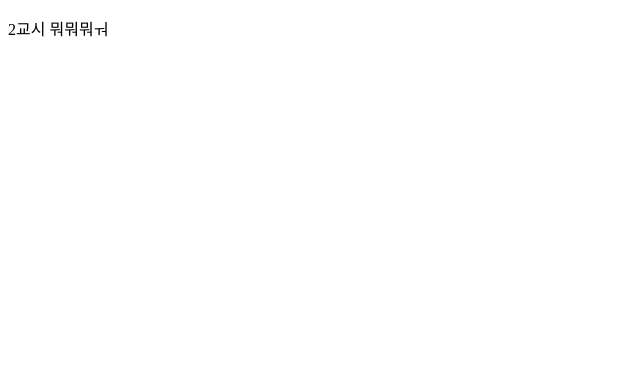
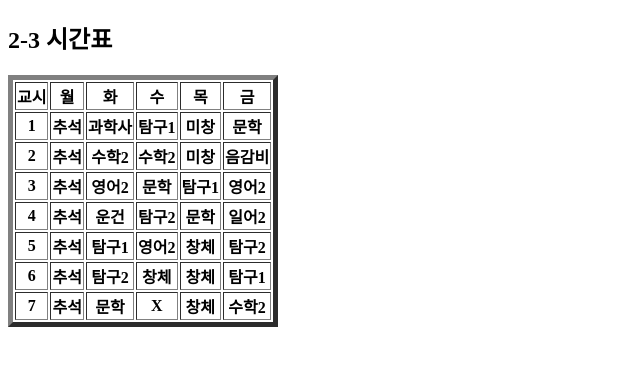
Before and after one commit to Codings0310/Codings0310.github.io, a plain HTML site: page 시간표/2-3 김유찬/2-3.html in a window 1280 px wide. Shown: the whole page, without its empty margins (0-640 px from the left). Drawn offline with Linux system fonts and the light colour scheme.

Commit message:
2-3 시간표 추가

```diff
--- a/시간표/2-3 김유찬/2-3.html
+++ b/시간표/2-3 김유찬/2-3.html
@@ -1,12 +1,81 @@
 <!DOCTYPE html>
 <html lang="kr">
+
 <head>
-    <meta charset="UTF-8">
-    <meta http-equiv="X-UA-Compatible" content="IE=edge">
-    <meta name="viewport" content="width=device-width, initial-scale=1.0">
-    <title>2학년3반 시간표</title>
+	<meta charset="UTF-8">
+	<meta http-equiv="X-UA-Compatible" content="IE=edge">
+	<meta name="viewport" content="width=device-width, initial-scale=1.0">
+	<title>Document</title>
 </head>
+
 <body>
-    <p>2교시 뭐뭐뭐ㅝ</p>
+	<h2>2-3 시간표</h2>
+	<table border="5">
+		<tr>
+			<th>교시</th>
+			<th>월</th>
+			<th>화</th>
+			<th>수</th>
+			<th>목</th>
+			<th>금</th>
+		</tr>
+		<tr>
+			<th>1</th>
+			<th>추석</th>
+			<th>과학사</th>
+			<th>탐구1</th>
+			<th>미창</th>
+			<th>문학</th>
+		</tr>
+		<tr>
+			<th>2</th>
+			<th>추석</th>
+			<th>수학2</th>
+			<th>수학2</th>
+			<th>미창</th>
+			<th>음감비</th>
+		</tr>
+		<tr>
+			<th>3</th>
+			<th>추석</th>
+			<th>영어2</th>
+			<th>문학</th>
+			<th>탐구1</th>
+			<th>영어2</th>
+		</tr>
+		<tr>
+			<th>4</th>
+			<th>추석</th>
+			<th>운건</th>
+			<th>탐구2</th>
+			<th>문학</th>
+			<th>일어2</th>
+		</tr>
+		<tr>
+			<th>5</th>
+			<th>추석</th>
+			<th>탐구1</th>
+			<th>영어2</th>
+			<th>창체</th>
+			<th>탐구2</th>
+		</tr>
+		<tr>
+			<th>6</th>
+			<th>추석</th>
+			<th>탐구2</th>
+			<th>창체</th>
+			<th>창체</th>
+			<th>탐구1</th>
+		</tr>
+		<tr>
+			<th>7</th>
+			<th>추석</th>
+			<th>문학</th>
+			<th>X</th>
+			<th>창체</th>
+			<th>수학2</th>
+		</tr>
+	</table>
 </body>
+
 </html>
```
